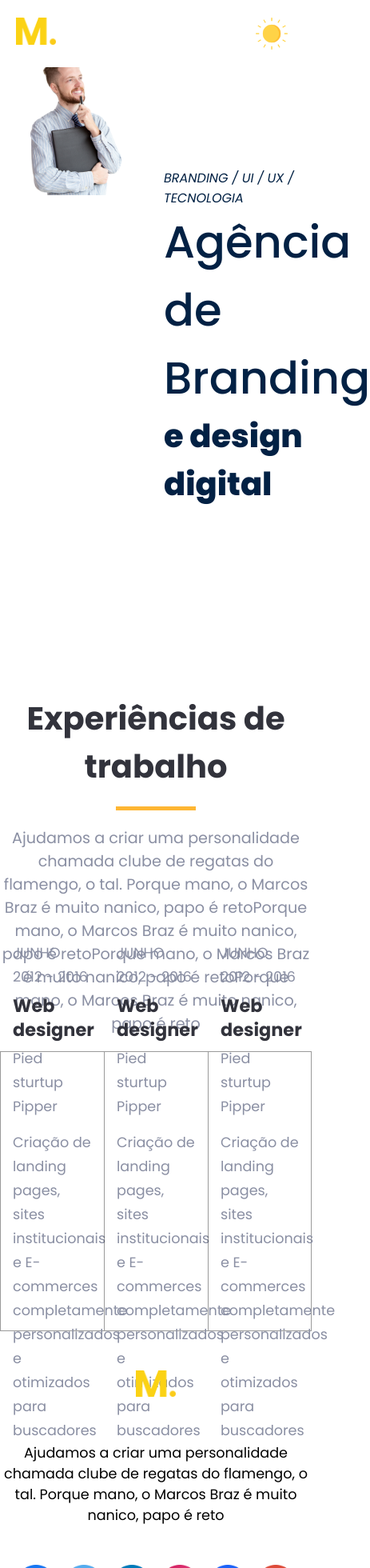
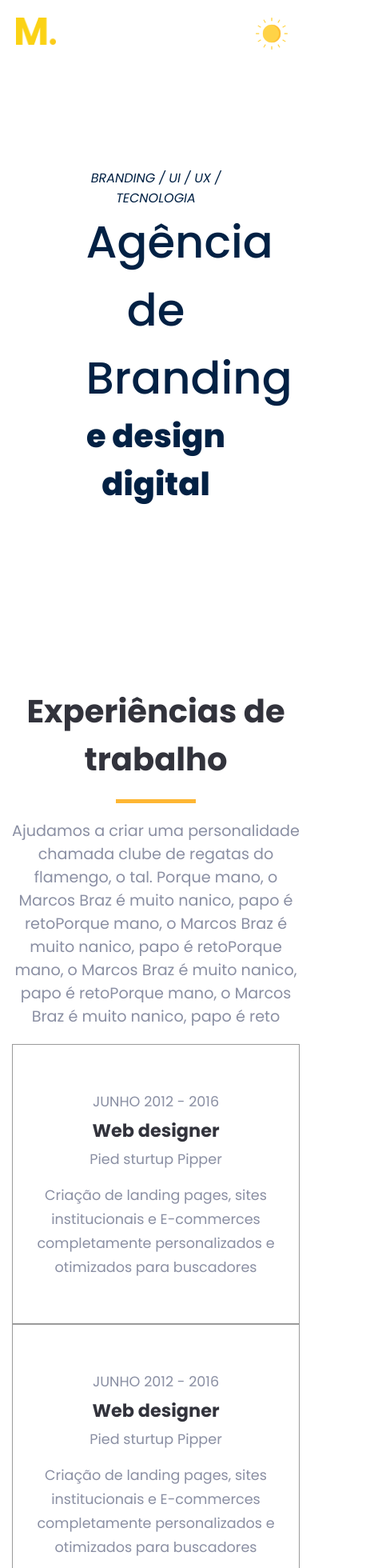
Before and after one commit to Yanderalves/DevMedia-FrontEnd, a React (Create React App) app in the folder React/009/design-digital/: page / in a window 390 px wide. Shown: the top 1960 px of the page at 80% size, 463 px wide, since content can reach past the window. Built offline with nearby package versions, Linux system fonts and the light colour scheme.

Commit message:
Início da responsividade e efeito hover nos cards

```diff
--- a/React/009/design-digital/src/components/Banner/style.css
+++ b/React/009/design-digital/src/components/Banner/style.css
@@ -15,7 +15,7 @@
     background-image: url(/public/assets/banner.png);
     background-repeat: no-repeat;
     margin-top: 130px;
-    background-size: 100%;
+    background-size: cover;
 }
 
 .text-banner {
@@ -48,3 +48,13 @@
 .banner.banner.dark .text-banner {
     color: white;
 }
+
+@media screen and (max-width: 768px) {
+    .image-banner {
+        display: none;
+    }
+
+    .text-banner {
+        text-align: center;
+    }
+}
--- a/React/009/design-digital/src/components/Card/style.css
+++ b/React/009/design-digital/src/components/Card/style.css
@@ -5,14 +5,23 @@
     gap: 15px;
     width: calc(100% / 3);
     height: 350px;
-    border-top: 0.1px solid rgba(0, 0, 0, 0.397);
-    border-bottom: 0.1px solid rgba(0, 0, 0, 0.397);
-    border-left: 0.1px solid rgba(0, 0, 0, 0.397);
+    border: 0.1px solid rgba(0, 0, 0, 0.397);
+
     line-height: 30px;
     text-align: left;
     padding: 15px;
+
+    transition: .6s;
 }
 
+
+.card:hover {
+    background-color: var(--yellow);
+}
+
+.card:hover p {
+    color: black;
+}
 
 .card p {
     font-size: 1.1rem;
@@ -28,3 +37,10 @@
     flex-direction: column;
     gap: 6px;
 }
+
+@media screen and (max-width: 768px) {
+    .card {
+        text-align: center;
+        width: calc(100%);
+    }
+}
--- a/React/009/design-digital/src/components/WorkExperiences/style.css
+++ b/React/009/design-digital/src/components/WorkExperiences/style.css
@@ -5,7 +5,8 @@
     align-items: center;
     justify-content: center;
     text-align: center;
-    height: 100vh;
+    min-height: 100vh;
+    padding: 15px;
 }
 
 .work-experiences>h2 {
@@ -24,12 +25,6 @@
     font-size: 1.2rem;
 }
 
-.container-cards {
-    display: flex;
-    flex-wrap: wrap;
-    max-width: 1000px;
-}
-
 .work-experiences h3,
 .work-experiences h2 {
     color: var(--normal-subtitles);
@@ -39,11 +34,16 @@
     color: var(--normal-paragraphs-work-experiences);
 }
 
-.container-cards .card:last-of-type {
-    border-right: 0.1px solid rgba(0, 0, 0, 0.397);
 
+.container-cards {
+    display: flex;
+    flex-wrap: wrap;
+    justify-content: center;
+    max-width: 1000px;
 }
 
+
+/* Dark Theme */
 .work-experiences.dark {
     background-color: var(--dark-backgorund-work-experiences);
 }
@@ -56,3 +56,7 @@
 .work-experiences.dark p {
     color: var(--dark-paragraphs-work-experiences);
 }
+
+@media screen and (max-width: 768px) {
+    .container-cards {}
+}
```
Also changed, not shown: React/009/design-digital/src/components/Header/style.css (line endings or trailing spaces).
